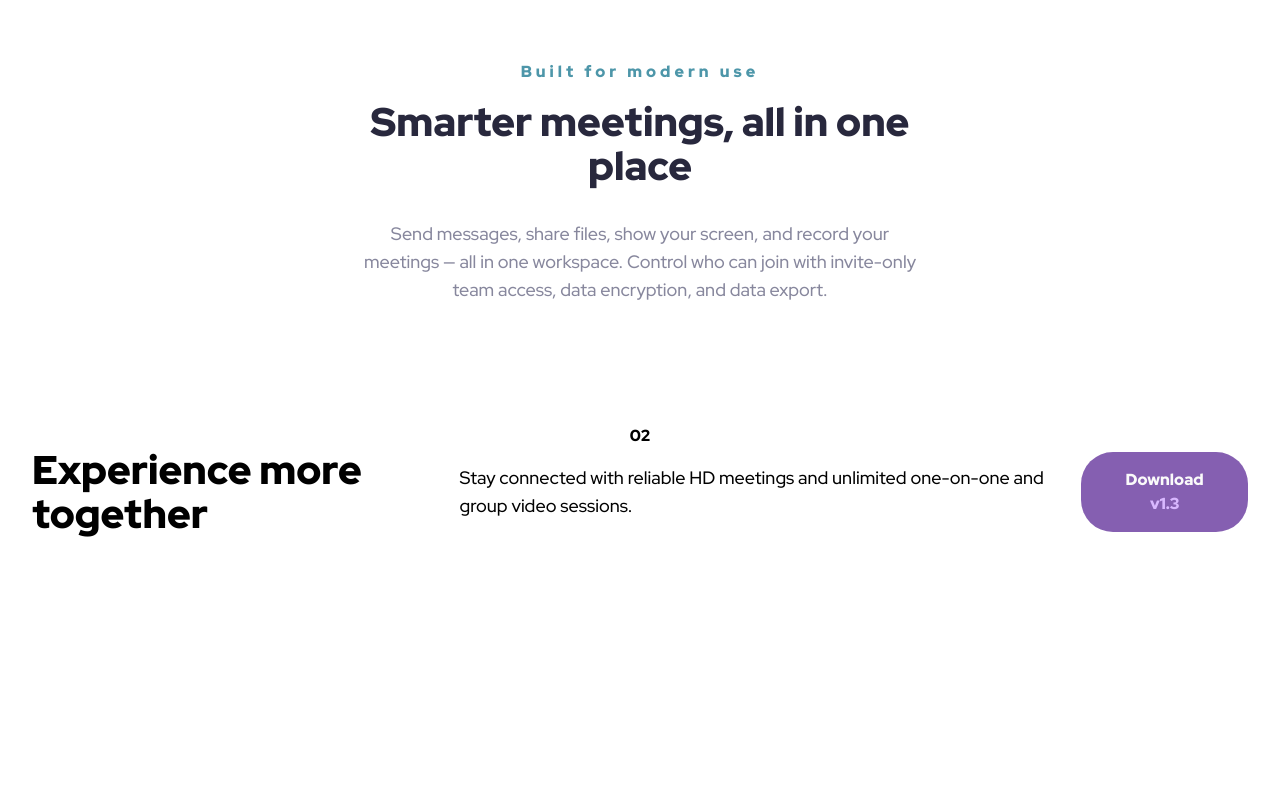
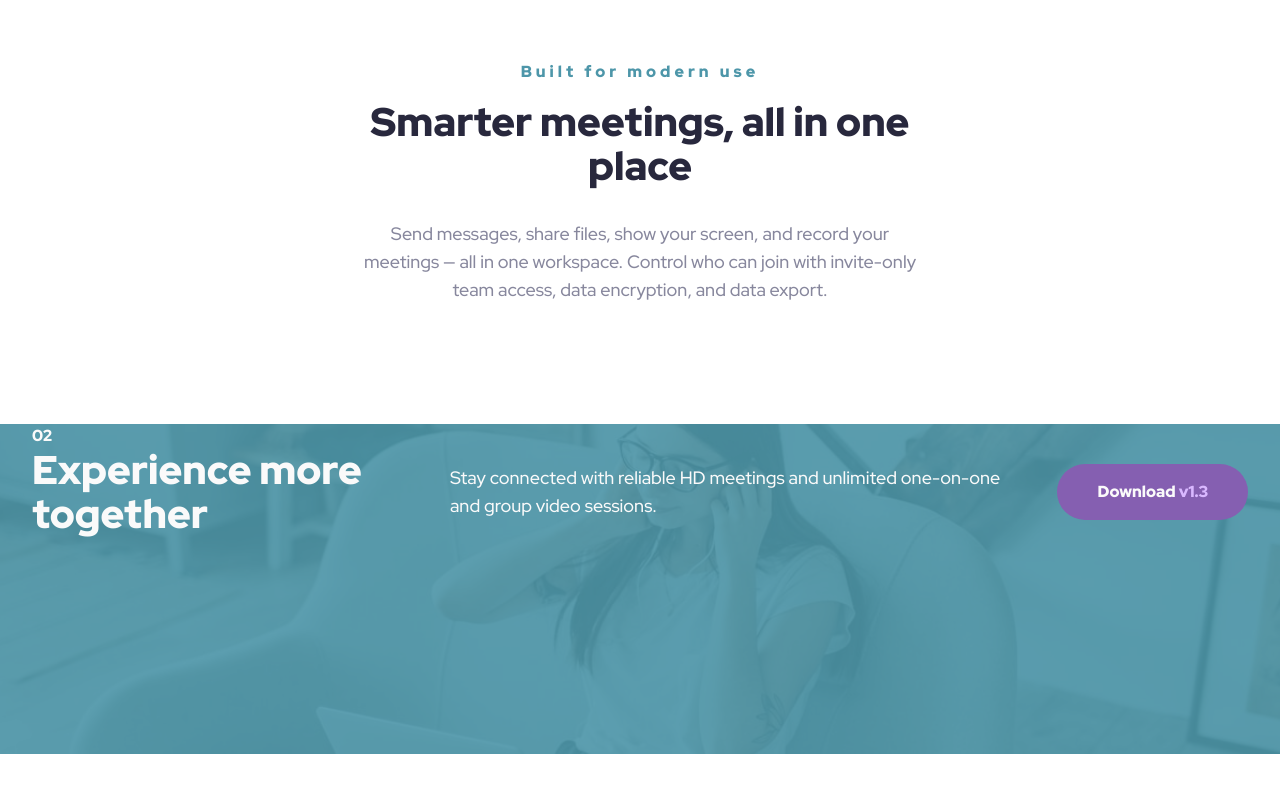
Before and after one commit to totibor/meet-landing-page, a website: page index.html in a window 1280 px wide. Shown: the part 1229-2015 px from the top of the page. Before the commit the page ends 1797 px from the top, so only its background shows below. Drawn offline with Linux system fonts and the light colour scheme.

Commit message:
Refactor and add background for footer

```diff
--- a/index.html
+++ b/index.html
@@ -64,7 +64,11 @@
       </div>
     </section>
   </main>
-  <footer class="flex flex-col items-center">
+  <footer
+    class="flex flex-col items-center relative bg-[url('./assets/mobile/image-footer.jpg')] md:bg-[url('./assets/tablet/image-footer.jpg')] lg:bg-[url('./assets/desktop/image-footer.jpg')] bg-cover bg-no-repeat bg-center w-screen h-[330px] mt-8 -mx-8">
+    <div class="absolute inset-0 bg-cyan-600/90"></div>
+    <!-- Wrap content en relative container to appear above overlay -->
+    <div class="relative text-white px-8">
       <div class="text-preset-5">02</div>
       <div class="flex flex-col gap-6 lg:flex-row items-center">
         <h2 class="text-preset-2 lg:text-left">Experience more together</h2>
@@ -73,8 +77,9 @@
           group video sessions.
         </p>
         <button class="btn text-preset-5 bg-purple-600 text-white">
-        Download <span class="text-purple-300">v1.3</span>
+          <span class="whitespace-nowrap">Download <span class="text-purple-300">v1.3</span></span>
         </button>
+      </div>
     </div>
   </footer>
 </body>
```
Also changed, not shown: output.css. Lines whose indentation alone changed are shown as unchanged.
